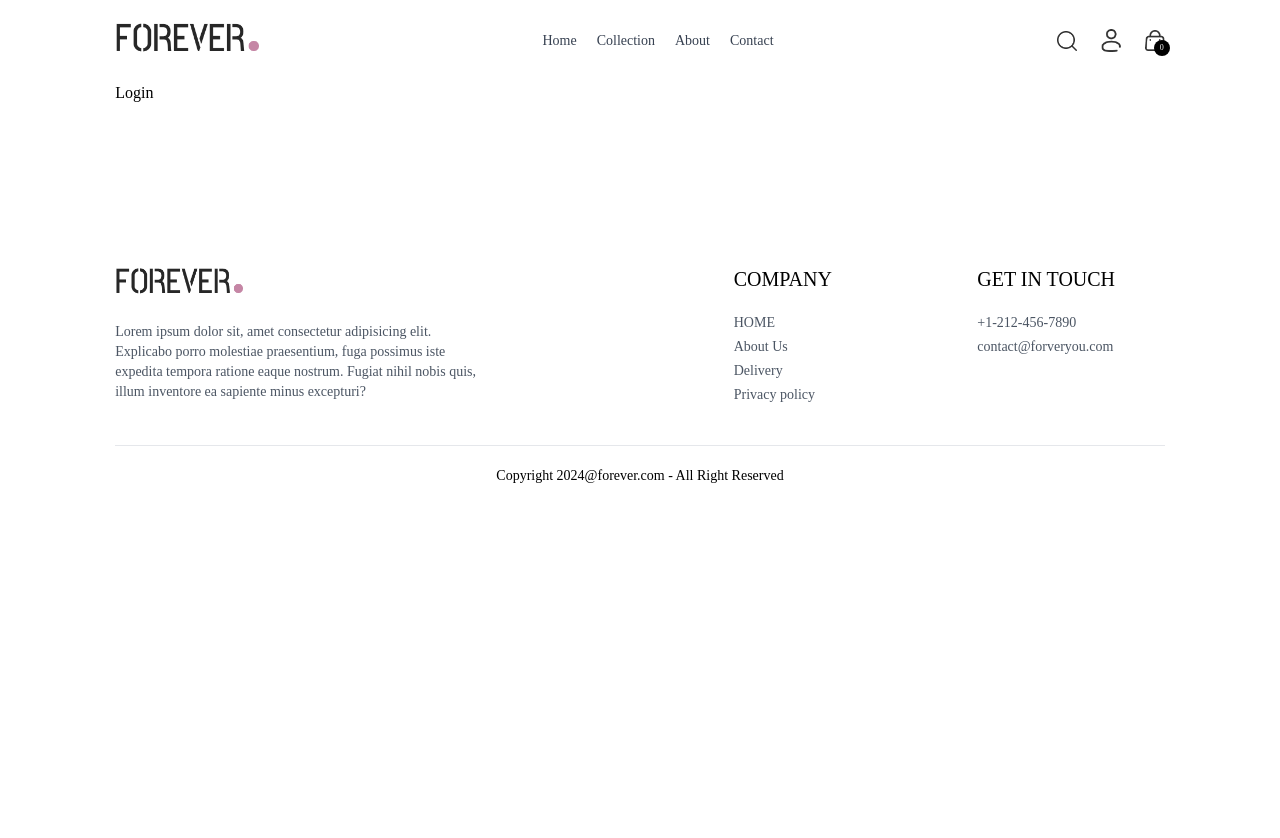
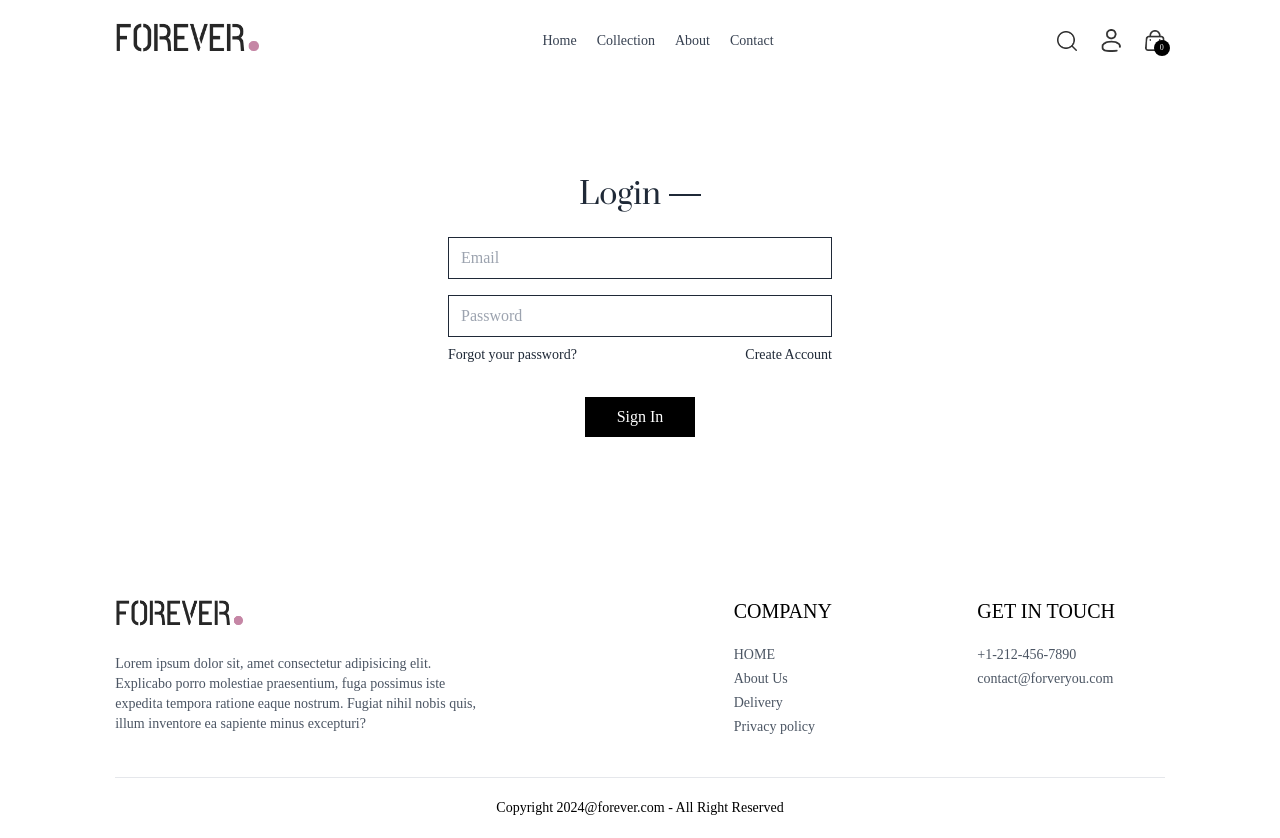
Before and after one commit to Huntercoding02/e-commerce, a React (Vite) app: page /login in a window 1280 px wide. Shown: the top 838 px of the page. Before the commit the page ends 800 px from the top, so only its background shows below. Built offline with nearby package versions, Linux system fonts and the light colour scheme.

Commit message:
feat : add login page

```diff
--- a/src/components/NavBar.jsx
+++ b/src/components/NavBar.jsx
@@ -39,11 +39,11 @@
       <div className="flex items-center gap-6">
         <img onClick={()=>setShowSearch(true)} src={assets.search_icon} className="w-5 cursor-pointer" alt="" />
         <div className="group relative">
-          <img
+          <Link to={'/login'}><img
             className="w-5 cursor-pointer"
             src={assets.profile_icon}
             alt=""
-          />
+          /></Link>
           <div className="group-hover:block hidden absolute gropdown-menu right-0 pt-4 ">
             <div className="flex flex-col gap-2 w-36 py-3 px-5 bg-slate-100 text-gray-500 rounded">
               <p className="cursor-pointer hover:text-black">My profile</p>
--- a/src/pages/About.jsx
+++ b/src/pages/About.jsx
@@ -1,8 +1,21 @@
 import React from 'react'
+import Title from '../components/Title'
+import { assets } from '../assets/assets'
 
 const About = () => {
   return (
-    <div>About</div>
+    <div>
+      <div className='text-2xl text-center pt-8 border-t'>
+        <Title text1={'ABOUT'} text2={'US'}/>
+      </div>
+      <div className='my-10 flex flex-col md:flex-row gap-16'>
+          <img className='w-full md:max-w-[450px]' src={assets.about_img} alt="" />
+      <div className='flex flex-col justify-center gap-6 md:w-2/4 text-gray-600'>
+      <p>Lorem ipsum dolor sit, amet consectetur adipisicing elit. Est nostrum sequi at earum veritatis ducimus quam optio quisquam error temporibus quasi unde itaque necessitatibus exercitationem, nemo atque veniam totam? Inventore.</p>
+      <p>Lorem ipsum dolor sit amet consectetur adipisicing elit. Perspiciatis unde, nesciunt tempora odio nam praesentium consequuntur maxime consectetur hic. Odit aliquid doloremque deleniti voluptatibus dolores, voluptas officiis dolor nobis rerum?</p>
+      </div>
+      </div>
+    </div>
   )
 }
 
--- a/src/pages/Login.jsx
+++ b/src/pages/Login.jsx
@@ -1,8 +1,32 @@
-import React from 'react'
+import React, { useState } from 'react'
 
 const Login = () => {
+
+  const [currentState,setCurrentState] = useState('Login')
+
+  const onSubmitHandler = async (event) =>{
+    event.preventDefault()
+  }
   return (
-    <div>Login</div>
+    <form onSubmit={onSubmitHandler} className='flex flex-col items-center w-[90%] sm:max-w-96 m-auto mt-14 gap-4 text-gray-800'>
+      <div className='inline-flex items-center gap-2 mb-2 mt-10'>
+        <p className='prata-regular text-3xl'>{currentState}</p>
+        <hr className='border-none h-[1.5px] w-8 bg-gray-800'/>
+      </div>
+      {currentState === 'Login' ? '' :<input type="text" className='w-full px-3 py-2 border border-gray-800' placeholder='Name' required/>}
+
+      <input type="email" className='w-full px-3 py-2 border border-gray-800' placeholder='Email' required/>
+      <input type="password" className='w-full px-3 py-2 border border-gray-800' placeholder='Password' required/>
+      <div className='w-full flex justify-between text-sm mt-[-8px]'>
+        <p className='cursor-pointer'>Forgot your password?</p>
+        {
+          currentState ==='Login'
+          ? <p className='cursor-pointer' onClick={()=>setCurrentState('Sign Up')}>Create Account</p>
+          : <p className='cursor-pointer' onClick={()=>setCurrentState('Login')}>Login Here</p>
+        }
+      </div>
+      <button className='bg-black text-white px-8 py-2 mt-4'>{currentState === 'Login' ? 'Sign In' : 'Sign Up'}</button>
+      </form>
   )
 }
 
```
